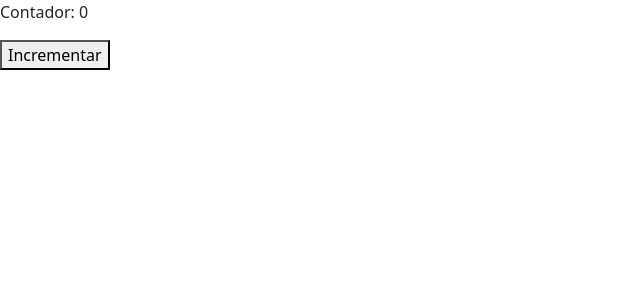
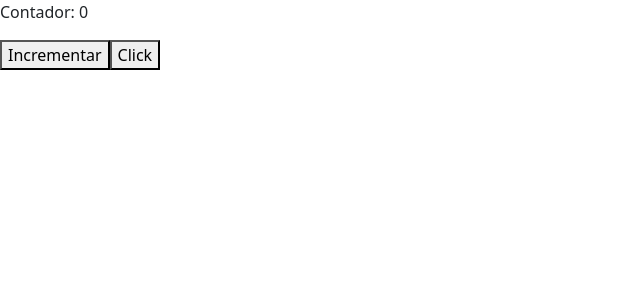
Before and after one commit to JonyR3G0/Front-end-m06, a React (Vite) app in the folder 06-hooks-avanzados-react/01-practica-clase/: page / in a window 1280 px wide. Shown: the top 300 px of the page, without its empty margins (0-640 px from the left). Built offline with nearby package versions, Linux system fonts and the light colour scheme.

Commit message:
feat: :sparkles: UseCallback demo 2
Uploading an example of UseCallback

```diff
--- a/06-hooks-avanzados-react/01-practica-clase/src/App.jsx
+++ b/06-hooks-avanzados-react/01-practica-clase/src/App.jsx
@@ -1,11 +1,12 @@
 import React from 'react'
 import { FormComponentUseRef } from './components/FormComponentUseRef.jsx'
 import { ContadorConCallback } from "./components/CounterWithCallback";
+import { Padre } from "./components/Padre.jsx";
 
 export const App = () => {
   return (
     <>
-    <ContadorConCallback/>
+      <Padre/>
     </>
   )
 }
--- /dev/null
+++ b/06-hooks-avanzados-react/01-practica-clase/src/components/Padre.jsx
@@ -0,0 +1,27 @@
+import { useState, useCallback } from "react";
+
+export function Padre() {
+  const [count, setCount] = useState(0);
+
+  const handleClick = useCallback(() => {
+    console.log("Click en el botón");
+  }, []);
+
+  console.log("componente renderizado");
+
+  return (
+    <div>
+      <p>Contador: {count}</p>
+
+      <button onClick={() => setCount(count + 1)}>Incrementar</button>
+
+      <Hijo onClick={handleClick} />
+    </div>
+  );
+}
+
+function Hijo({ onClick }) {
+  console.log("Hijo renderizado");
+
+  return <button onClick={onClick}>Click</button>;
+}
```
